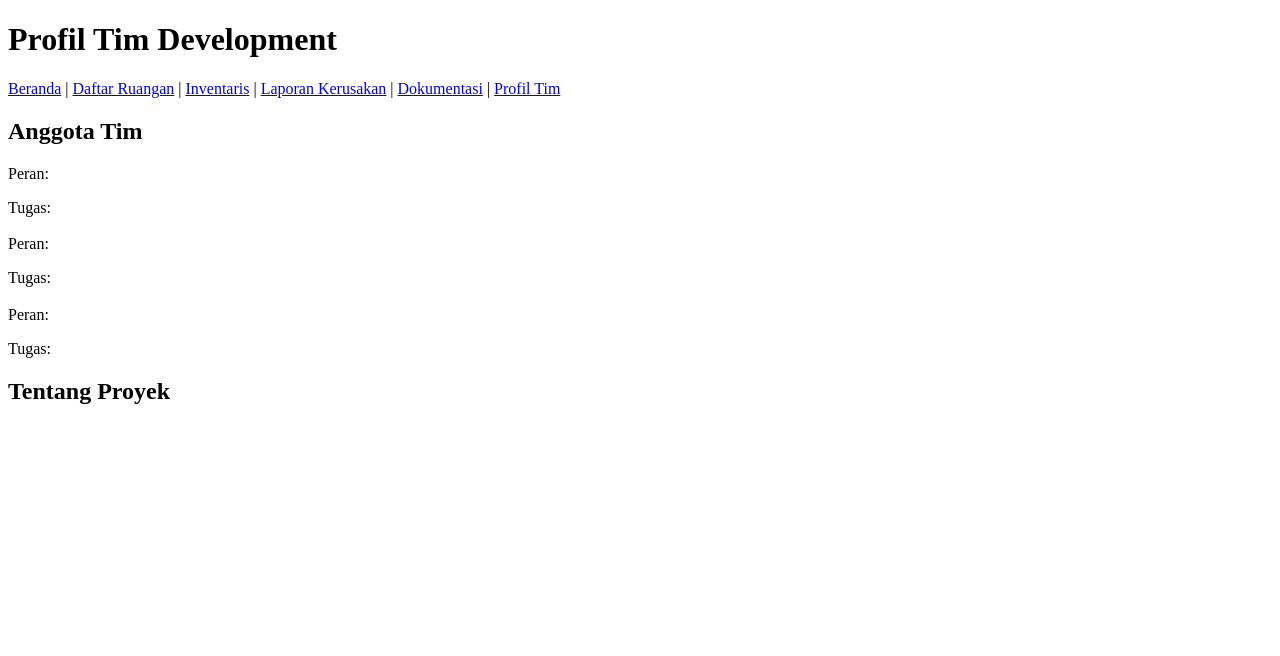
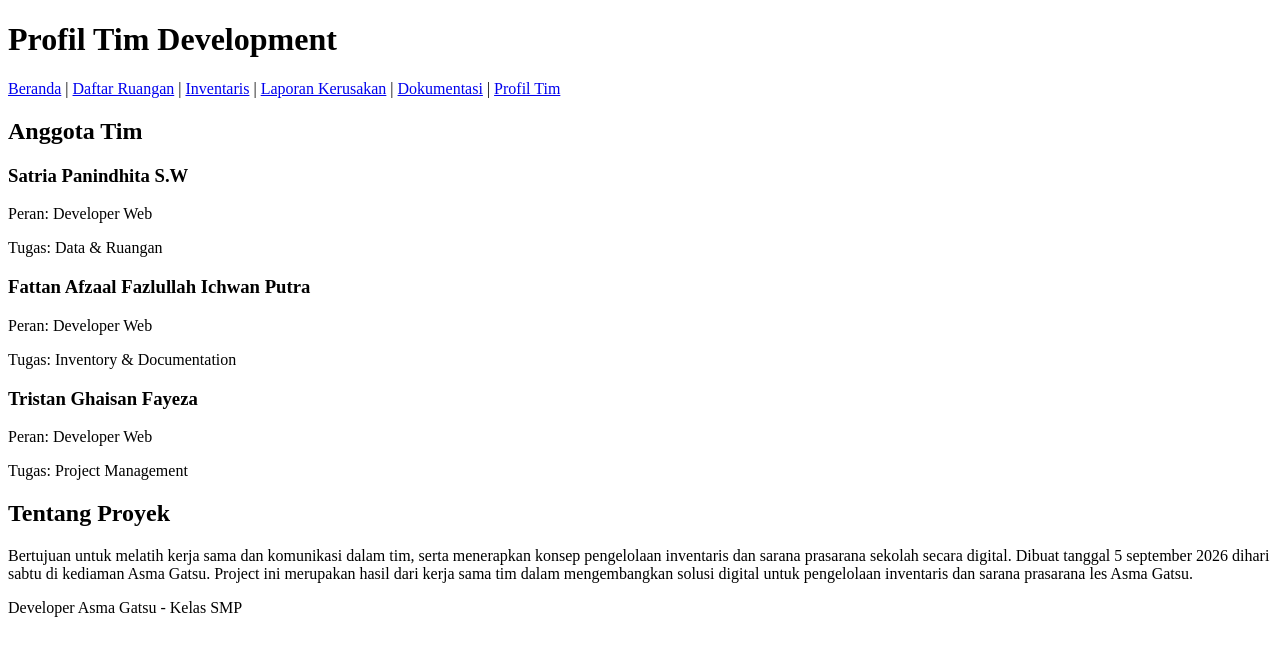
Before and after one commit to Dzayong/school-room-inventory-template, a plain HTML site: page team.html in a window 1280 px wide. Drawn offline with Linux system fonts and the light colour scheme.

Commit message:
update dashboard

```diff
--- a/team.html
+++ b/team.html
@@ -23,32 +23,32 @@
             <h2>Anggota Tim</h2>
 
             <article>
-                <h3><!-- TODO: Nama Anggota 1 --></h3>
-                <p>Peran: <!-- TODO: Data & Ruangan / Inventory / Dokumentasi / Project Manager --></p>
-                <p>Tugas: <!-- TODO --></p>
+                <h3>Satria Panindhita S.W</h3>
+                <p>Peran: Developer Web</p>
+                <p>Tugas: Data & Ruangan</p>
             </article>
 
             <article>
-                <h3><!-- TODO: Nama Anggota 2 --></h3>
-                <p>Peran: <!-- TODO --></p>
-                <p>Tugas: <!-- TODO --></p>
+                <h3>Fattan Afzaal Fazlullah Ichwan Putra</h3>
+                <p>Peran: Developer Web</p>
+                <p>Tugas: Inventory & Documentation</p>
             </article>
 
             <article>
-                <h3><!-- TODO: Nama Anggota 3 --></h3>
-                <p>Peran: <!-- TODO --></p>
-                <p>Tugas: <!-- TODO --></p>
+                <h3>Tristan Ghaisan Fayeza</h3>
+                <p>Peran: Developer Web</p>
+                <p>Tugas: Project Management</p>
             </article>
         </section>
 
         <section>
             <h2>Tentang Proyek</h2>
-            <p><!-- TODO: Jelaskan masalah, tujuan, dan solusi yang dibuat --></p>
+            <p>Bertujuan untuk melatih kerja sama dan komunikasi dalam tim, serta menerapkan konsep pengelolaan inventaris dan sarana prasarana sekolah secara digital. Dibuat tanggal 5 september 2026 dihari sabtu di kediaman Asma Gatsu. Project ini merupakan hasil dari kerja sama tim dalam mengembangkan solusi digital untuk pengelolaan inventaris dan sarana prasarana les Asma Gatsu.</p>
         </section>
     </main>
 
     <footer>
-        <p><!-- TODO: Nama kelompok dan kelas --></p>
+        <p>Developer Asma Gatsu - Kelas SMP</p>
     </footer>
 
 </body>
```
Also changed, not shown: index.html (+10 -10 lines), images/WhatsApp Image 2026-09-05 at 09.20.00 (1).jpeg (added).
